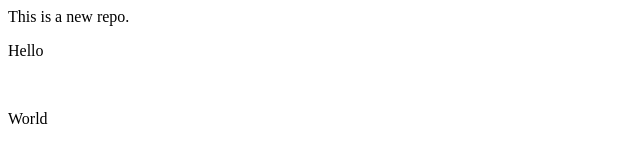
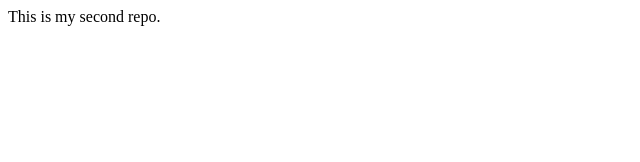
Before and after one commit to Nibedita-04/localrepo, a plain HTML site: page index.html in a window 1280 px wide. Shown: the whole page, without its empty margins (0-640 px from the left). Drawn offline with Linux system fonts and the light colour scheme.

Commit message:
Paragraph in html

```diff
--- a/index.html
+++ b/index.html
@@ -1,4 +1 @@
-<p>This is a new repo.</p>
-<p>Hello</p>
-<br>
-<p>World</p>
+<p>This is my second repo.</p>
```
